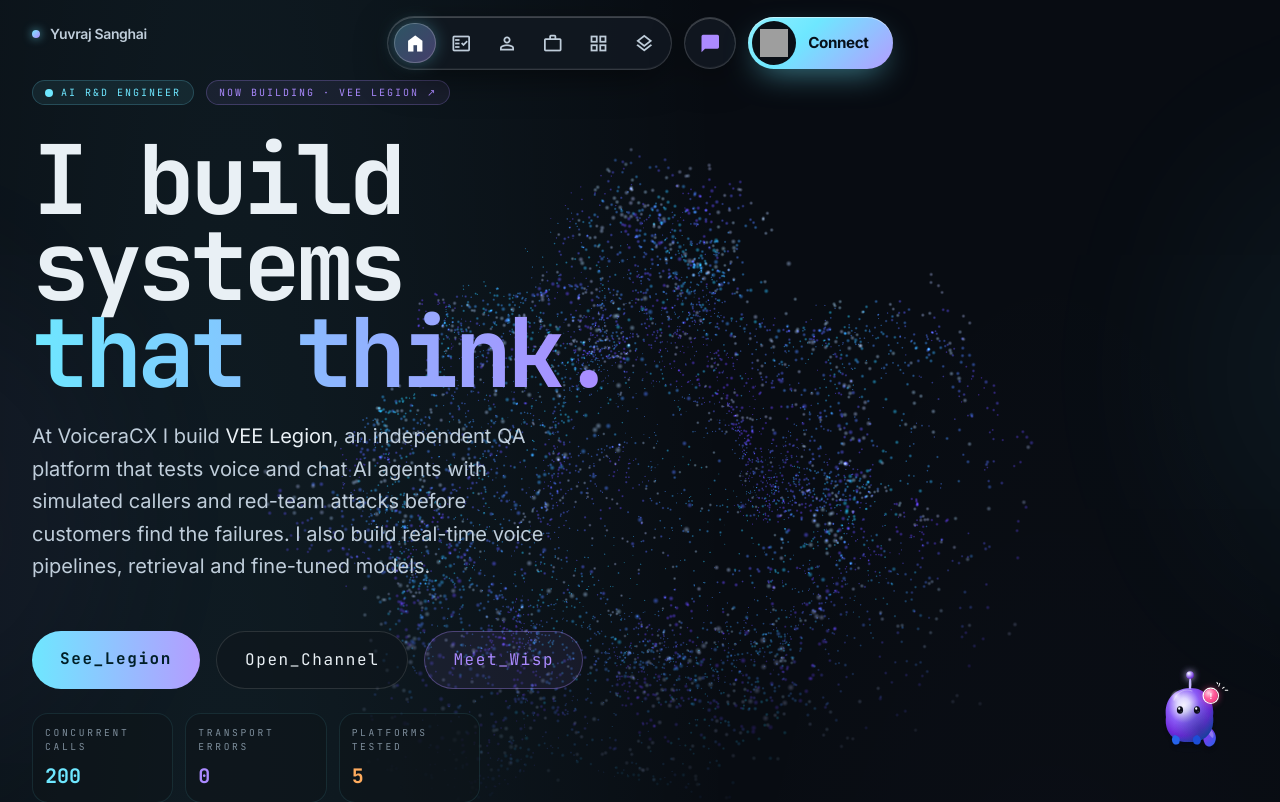
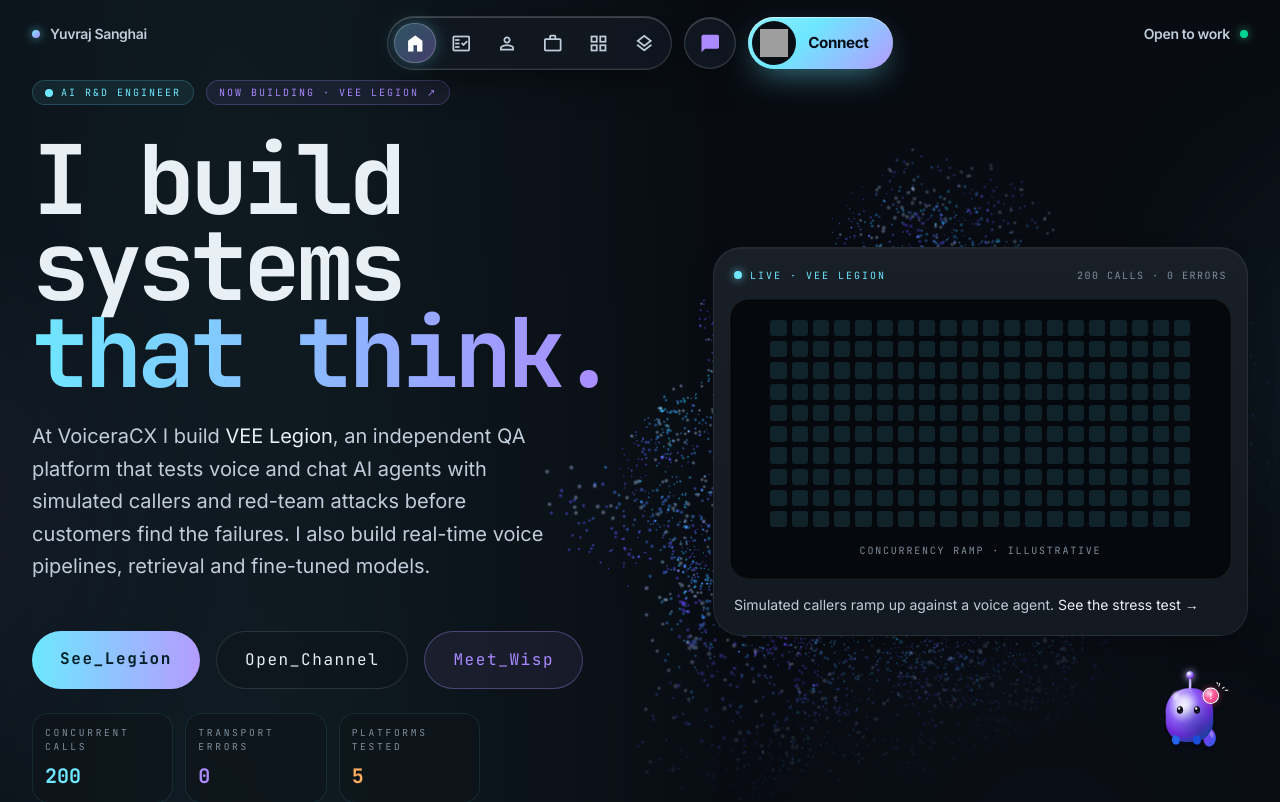
Before and after one commit to yuv008/portfolio, a Next.js app: page / in a window 1280 px wide. Shown: the top 802 px of the page. Built offline with nearby package versions, Linux system fonts and the light colour scheme; grey boxes are pictures that could not be loaded.

Commit message:
Balance the hero: Legion card, particle shift, nav chip (#25)
Right-hand Legion card, particle cloud shifted right, Open to work nav chip.

```diff
--- a/components/layout/TopNavBar.tsx
+++ b/components/layout/TopNavBar.tsx
@@ -36,6 +36,15 @@ export function TopNavBar() {
         <span className="h-2 w-2 rounded-full bg-gradient-to-br from-neural-cyan to-neural-violet shadow-[0_0_10px_rgba(110,231,255,0.7)]" aria-hidden="true" />
         Yuvraj Sanghai
       </Link>
+
+      {/* Mirror of the signature on the right, so the corners balance on wide screens */}
+      <a
+        href="#contact"
+        className={`fixed right-8 top-6 z-[60] hidden items-center gap-2.5 font-body text-sm font-semibold tracking-tight text-text-soft transition-all duration-300 hover:text-text-strong xl:flex ${isScrolled ? "pointer-events-none -translate-y-1 opacity-0" : "opacity-100"}`}
+      >
+        Open to work
+        <span className="h-2 w-2 animate-pulse rounded-full bg-emerald-400 shadow-[0_0_10px_rgba(52,211,153,0.7)]" aria-hidden="true" />
+      </a>
 
       <nav aria-label="Sections" className="fixed inset-x-0 top-4 z-[60] flex justify-center px-3">
         <div className="flex items-center gap-2 sm:gap-3">
--- a/components/sections/Hero.tsx
+++ b/components/sections/Hero.tsx
@@ -2,6 +2,8 @@
 
 import { heroStats, sectionIds } from "@/lib/constants";
 import { meetWisp } from "@/lib/wisp";
+import { ConcurrencyRamp } from "@/components/ui/TileVisuals";
+import { Wash } from "@/components/ui/Wash";
 
 export function Hero() {
   return (
@@ -17,7 +19,7 @@ export function Hero() {
         style={{ boxShadow: "0 0 200px 100px rgba(171,138,255,0.07)" }} />
 
       {/* ── Left: Text content ── */}
-      <div className="relative w-full md:w-1/2 z-10">
+      <div className="relative w-full md:w-[54%] z-10">
         <div className="mb-8 flex flex-wrap items-center gap-3">
           <div
           className="inline-flex items-center gap-2 px-3 py-1 rounded-full"
@@ -158,6 +160,27 @@ export function Hero() {
           </div>
         )}
       </div>
+      {/* ── Right: Legion card, the counterweight to the text column (hidden on phones) ── */}
+      <a
+        href="#stress-test"
+        aria-label="See how VEE Legion was tested at 200 concurrent calls"
+        className="tile tile-hover relative z-10 hidden w-[44%] shrink-0 flex-col gap-4 p-4 md:flex"
+      >
+        <Wash from="#6ee7ff" to="#ab8aff" dim={0.6} />
+        <div className="flex items-center justify-between px-1 pt-1">
+          <span className="flex items-center gap-2 text-[10px] uppercase tracking-[0.2em] text-neural-cyan" style={{ fontFamily: "var(--font-display), monospace" }}>
+            <span className="h-2 w-2 rounded-full bg-neural-cyan shadow-[0_0_8px_rgba(110,231,255,0.8)]" aria-hidden="true" />
+            Live · VEE Legion
+          </span>
+          <span className="text-[10px] uppercase tracking-[0.15em] text-text-muted" style={{ fontFamily: "var(--font-display), monospace" }}>
+            200 calls · 0 errors
+          </span>
+        </div>
+        <ConcurrencyRamp />
+        <p className="px-1 pb-1 text-sm text-text-soft">
+          Simulated callers ramp up against a voice agent. <span className="text-text-strong">See the stress test →</span>
+        </p>
+      </a>
     </section>
   );
 }
--- a/components/three/HeroField.tsx
+++ b/components/three/HeroField.tsx
@@ -171,11 +171,26 @@ export default function HeroField({
     let drawCount = count;
 
     // Size to the container, not the window
+    // Shift the cloud right on wide screens to balance the left-hand text column.
+    // It eases back to centre as the page scrolls past the hero. Projection-only, so no extra cost.
+    let shift = 0;
+    const applyShift = () => {
+      const w = mount.clientWidth || 1;
+      const h = mount.clientHeight || 1;
+      const wide = scrollLinked && w >= 900;
+      const f = wide ? 0.22 * (1 - Math.min(window.scrollY / (window.innerHeight || 1), 1)) : 0;
+      if (f === shift && camera.view?.enabled === (f !== 0)) return;
+      shift = f;
+      if (f === 0) camera.clearViewOffset();
+      else camera.setViewOffset(w, h, -f * w, 0, w, h);
+    };
     const resize = () => {
       const w = mount.clientWidth || 1;
       const h = mount.clientHeight || 1;
       camera.aspect = w / h;
       camera.updateProjectionMatrix();
+      shift = -1;
+      applyShift();
       renderer.setSize(w, h, false);
       renderer.domElement.style.width = "100%";
       renderer.domElement.style.height = "100%";
@@ -200,6 +215,7 @@ export default function HeroField({
       const y = window.scrollY;
       const fade = Math.min(y / vh, 1);
       targetOpacity = baseOpacity * (1 - fade * (1 - scrollDim));
+      applyShift();
       const rest = Math.max(pageHeight - vh * 2, 1);
       const t = Math.min(Math.max((y - vh) / rest, 0), 1);
       targetShape = shape + (1 - shape) * t * t * (3 - 2 * t);
```
